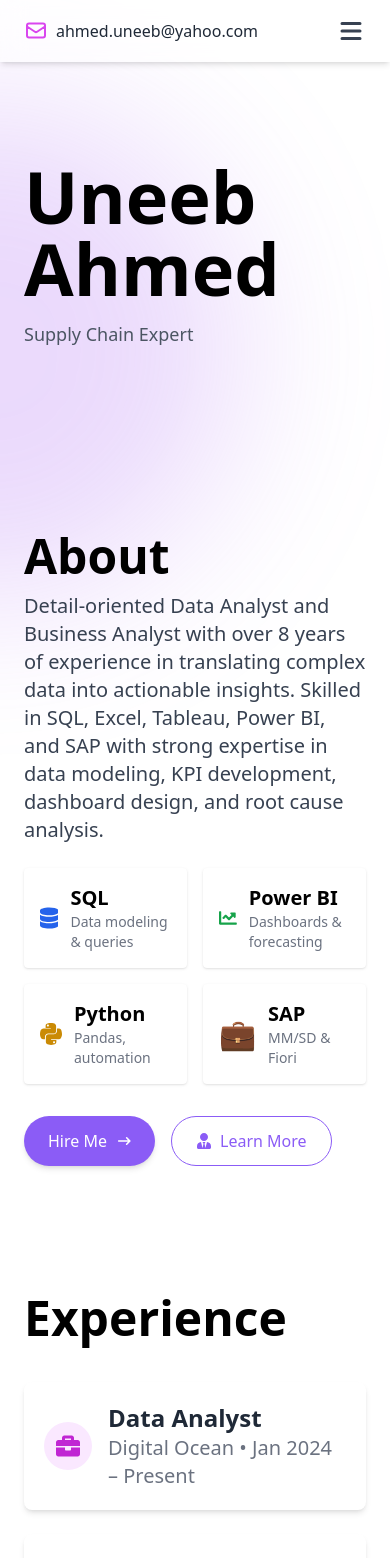
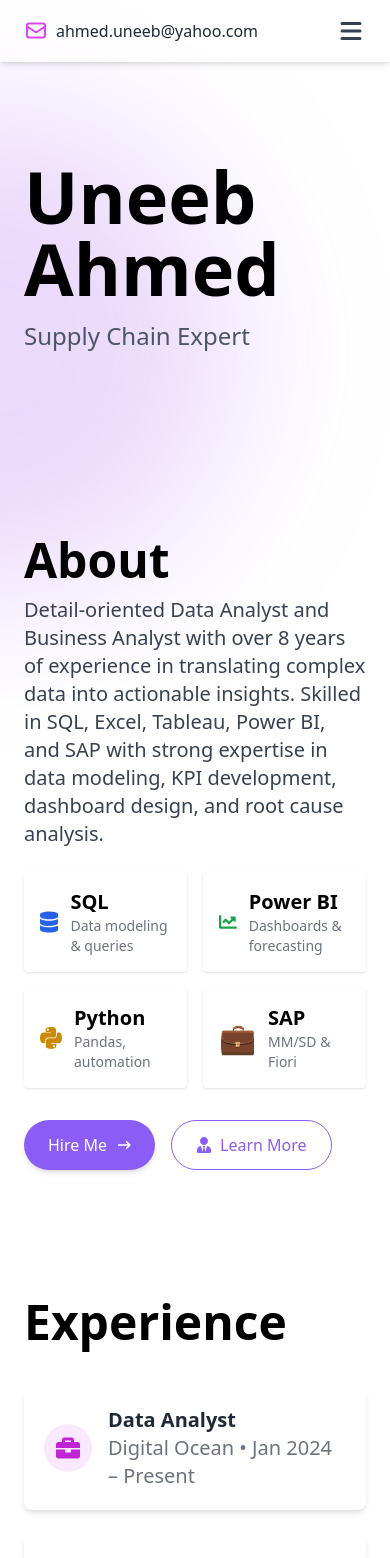
Before and after one commit to umerkhan-12/Client_portfolio, a Next.js app: page / in a window 390 px wide. Shown: the top 1558 px of the page. Built offline with nearby package versions, Linux system fonts and the light colour scheme.

Commit message:
Update fonts

```diff
--- a/components/Experience.jsx
+++ b/components/Experience.jsx
@@ -111,7 +111,7 @@ export default function ExperienceShort() {
                 <FaBriefcase className="text-fuchsia-600 text-2xl" />
               </div>
               <div>
-                <h3 className="font-semibold text-gray-800 text-2xl">{exp.role}</h3>
+                <h3 className="font-semibold text-gray-800 text-xl">{exp.role}</h3>
                 <p className="text-xl text-gray-500">{exp.company} • {exp.date}</p>
               </div>
             </motion.div>
--- a/components/Hero.jsx
+++ b/components/Hero.jsx
@@ -30,7 +30,7 @@ export default function Hero(){
           initial={{opacity:0, y:10}}
           animate={{opacity:1, y:0}}
           transition={{duration:0.6}}
-          className="mt-4 text-lg md:text-5xl text-gray-600"
+          className="mt-4 text-2xl md:text-5xl text-gray-600"
         >
           {words[index]}
         </motion.p>
```
